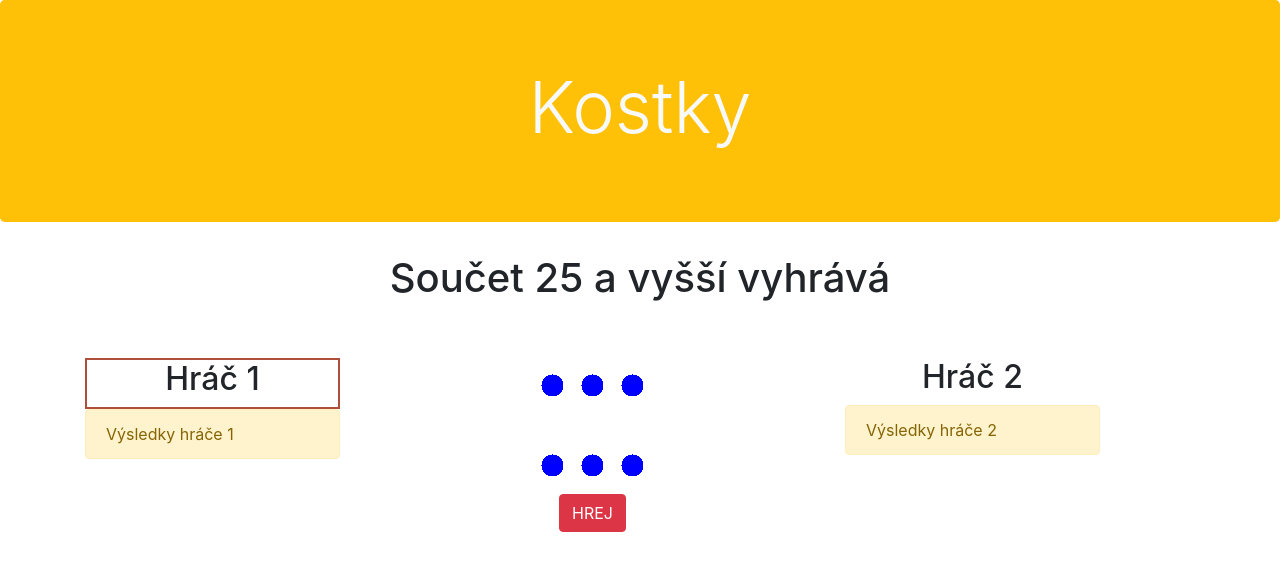
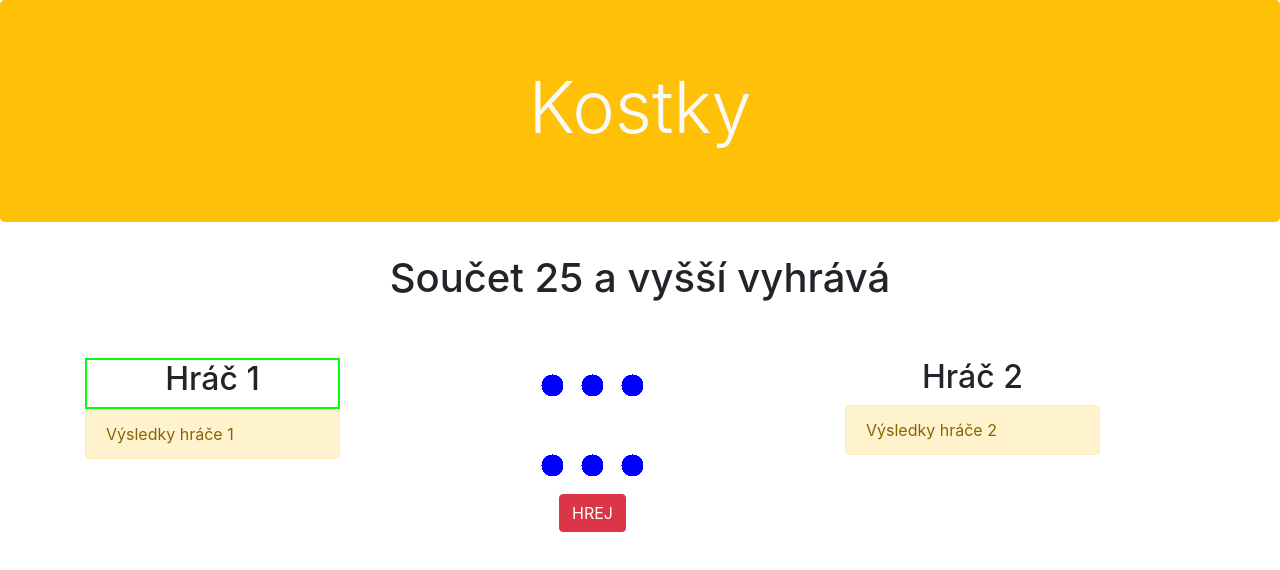
Before and after one commit to VilasekMatej/Kostka, a plain HTML site: page index.html in a window 1280 px wide. Drawn offline with nearby package versions, Linux system fonts and the light colour scheme.

Commit message:
kostka 3

```diff
--- a/css/style.css
+++ b/css/style.css
@@ -1,5 +1,5 @@
 .active{
-    border: 2px solid #ad4f3a;
+    border: 2px solid #00ff04;
 
     border-right: -3000px;
 }
--- a/js/play.js
+++ b/js/play.js
@@ -75,7 +75,7 @@ function stats1() {
     results += `<p>Součet: ${sum1()} </p>`;
     if (sum1() >= 25) {
         alert("vyhrál hráč číslo 2");
-        document.location.reload()
+        document.location.reload();
     }
     results += `<p>Průměr hodů: ${sum1() / roundss.length} </p>`;
     return results;
```
